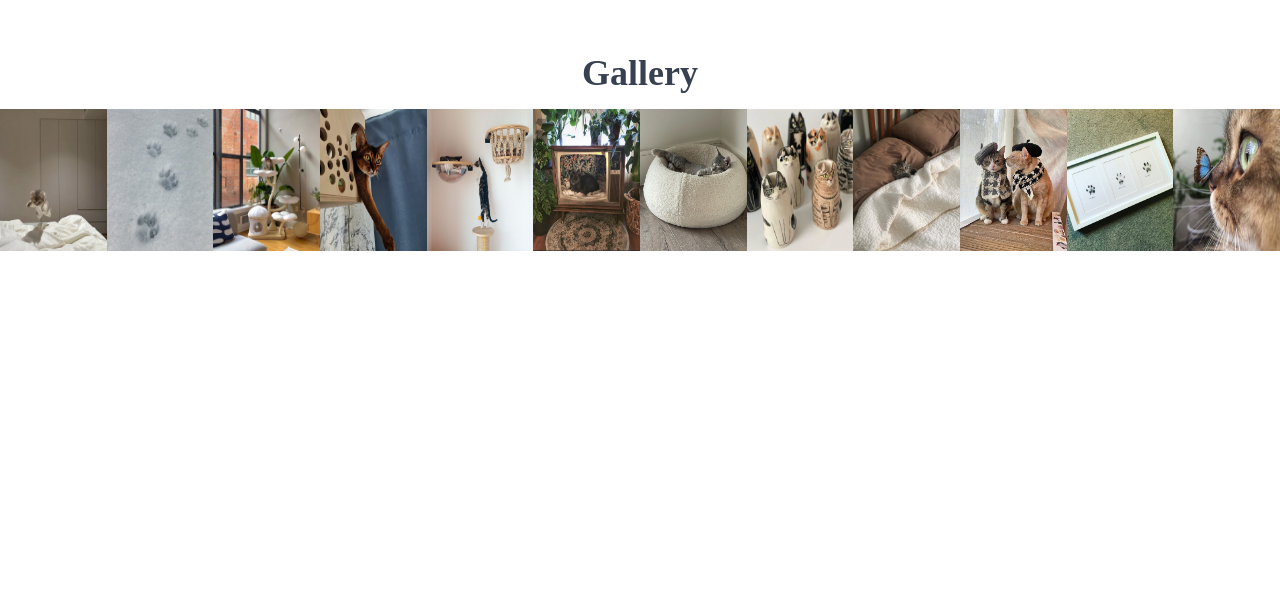
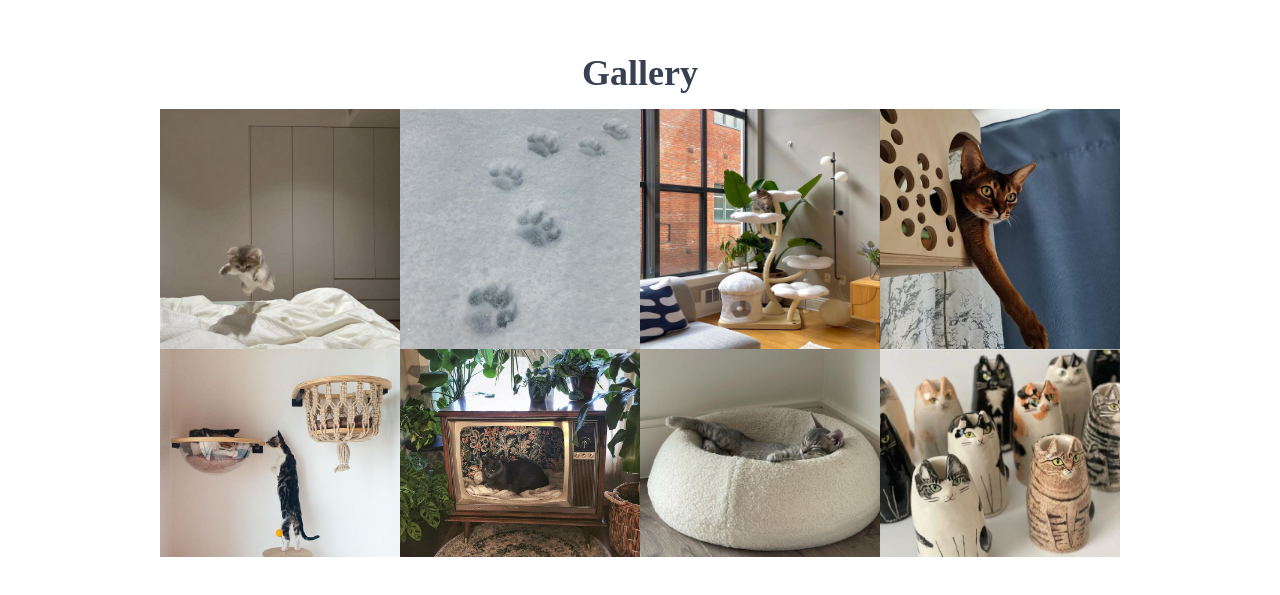
Before and after one commit to demetgas/react-tailwind-project, a React (Create React App) app in the folder tailwind-app/: page / in a window 1280 px wide. Shown: the part 1524-2119 px from the top of the page. After the commit the page ends 2081 px from the top, so only its background shows below. Built offline with nearby package versions, Linux system fonts and the light colour scheme.

Commit message:
Update Gallery.jsx

```diff
--- a/tailwind-app/src/components/Gallery.jsx
+++ b/tailwind-app/src/components/Gallery.jsx
@@ -3,21 +3,23 @@ import gallery from "../data/gallery";
 
 export const Gallery = () => {
   return (
-    <div className="w-full h-[70vh] mt-60 overflow-x-auto">
+    <div className="">
+      <div className="w-fit h-[65vh] mt-60 overflow-x-auto mx-auto">
         <h2 className="text-center text-gray-700 p-4 font-bold text-4xl ">
           Gallery
         </h2>
 
-      <div className="flex">
+        <div className="grid grid-cols-4 gap-0 justify-items-center">
           {gallery.map((picture) => (
             <img
               key={picture.id}
               src={picture.img}
               alt=""
-            className="flex-shrink-0 w-1/12 h-auto"
+              className="w-60 h-60"
             />
           ))}
         </div>
       </div>
+    </div>
   );
 };
```
Lines whose indentation alone changed are shown as unchanged.
